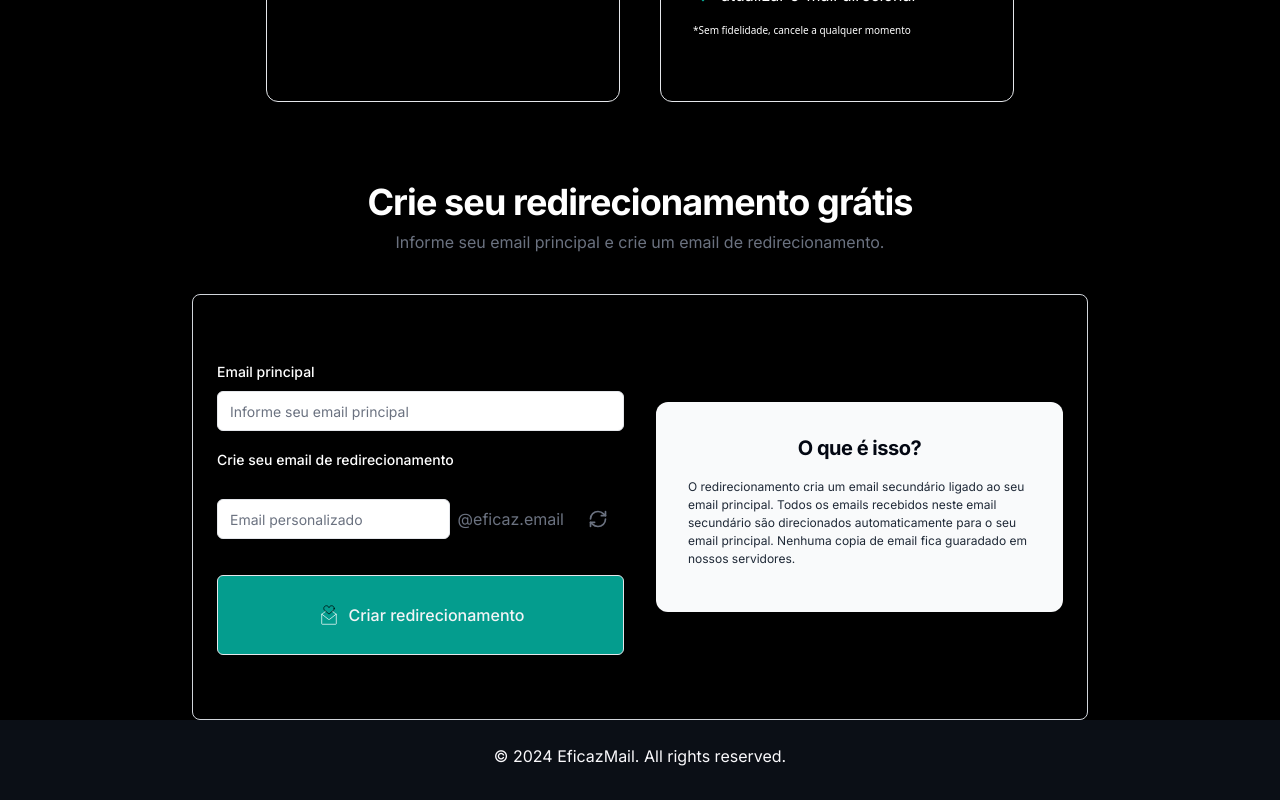
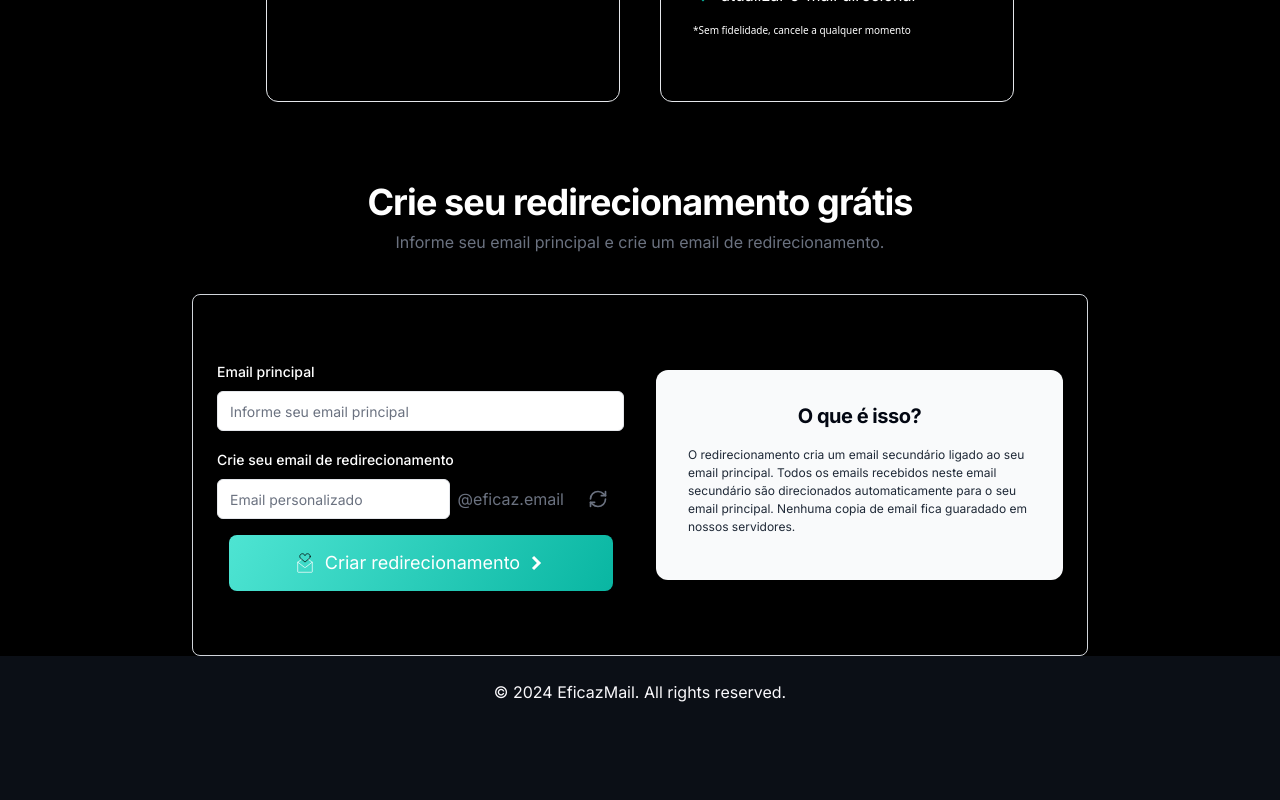
Before and after one commit to fhok2/eficazemailfront, a Next.js app: page / in a window 1280 px wide. Shown: the part 1354-2154 px from the top of the page. After the commit the page ends 2090 px from the top, so only its background shows below. Built offline with nearby package versions, Linux system fonts and the light colour scheme; no server answers.

Commit message:
correção bugs

```diff
--- a/src/components/EmailForwardingForm.js
+++ b/src/components/EmailForwardingForm.js
@@ -146,10 +146,41 @@ export default function EmailForwardingForm() {
                   </Button>
                 </div>
               </div>
-              <Button variant="link2" className="w-full" type="submit" disabled={loading}>
+              {/* <Button variant="link2" className="w-full" type="submit" disabled={loading}>
                 <EmailIcon className="h-6 w-6 mr-2" />
                 {loading ? "Criando..." : "Criar redirecionamento"}
-              </Button>
+              </Button> */}
+                  <div className="flex  w-full justify-center ">
+                    <button
+                                    className="group flex h-14 items-center justify-center rounded-lg lg:text-lg md:text-lg text-sm text-white transition-all duration-100 glow-sm hover:glow-md lg:w-96 md:w-96 sm:w-96 w-72 "
+                                    style={{
+                    border: "none",
+                    backgroundSize: "300% 100%",
+                    transition: "all 0.3s ease 0s",
+                    backgroundImage:
+                      "linear-gradient(-60deg, rgb(9, 182, 162), rgb(107, 248, 231), rgb(9, 182, 162))",
+                    backgroundPosition: "100% 0px",
+                                    }}
+                                    onMouseEnter={(e) => {
+                    e.target.style.backgroundPosition = "0% 0px";
+                                    }}
+                                    onMouseLeave={(e) => {
+                    e.target.style.backgroundPosition = "100% 0px";
+                                    }}
+                                    type="submit" disabled={loading}
+                                  >
+                                    <EmailIcon className="h-6 w-6 mr-2" />
+                {loading ? "Criando..." : "Criar redirecionamento"}
+                                    <svg
+                    xmlns="http://www.w3.org/2000/svg"
+                    viewBox="0 0 24 24"
+                    fill="currentColor"
+                    className="ml-1 h-6 w-6 transition-all duration-150 group-hover:translate-x-2"
+                                    >
+                    <path d="M10.061 19.061L17.121 12l-7.06-7.061-2.122 2.122L12.879 12l-4.94 4.939z"></path>
+                                    </svg>
+                                  </button>
+                  </div>
             </form>
           </div>
           <div className="bg-gray-50 h-[200px] sm:h-[210px] md-h[200px] lg-h[200px] xl-h[200px] rounded-xl p-6 md:p-8  m-auto  ">
--- a/src/components/HeroSection.js
+++ b/src/components/HeroSection.js
@@ -89,11 +89,11 @@ const HeroSection = () => {
           </div>
         </div>
 
-        <div className="mb-16 flex min-w-[4rem] flex-col items-center justify-center gap-3 md:mb-24 md:flex-row ">
+        <div className="mb-16 flex min-w-[4rem] flex-col items-center justify-center gap-3 md:mb-24 md:flex-row z-10 ">
           <Link href="#testefree" legacyBehavior>
             <a className="transition-all duration-150">
               <button
-                className="group flex h-14 items-center justify-center rounded-lg lg:text-lg md:text-lg text-sm font-semibold text-white transition-all duration-100 glow-sm hover:glow-md lg:w-56 md:w-56 sm:w-44 w-44"
+                className="group flex h-14 items-center justify-center rounded-lg lg:text-lg md:text-lg text-sm font-semibold text-white transition-all duration-100 glow-sm hover:glow-md lg:w-56 md:w-56 sm:w-44 w-44 "
                 style={{
                   border: "none",
                   backgroundSize: "300% 100%",
--- a/src/components/MobileMenu.js
+++ b/src/components/MobileMenu.js
@@ -4,7 +4,7 @@ import Link from 'next/link';
 const MobileMenu = ({ menuItems = [], title = "Menu", isOpen, toggleMenu, buttonClassName = "", menuClassName = "" }) => {
   return (
     <div
-      className={`fixed inset-0 z-10 bg-gray-800 text-white transition-transform duration-300 transform ${
+      className={`fixed inset-0 z-20 bg-gray-800 text-white transition-transform duration-300 transform ${
         isOpen ? 'translate-x-0' : '-translate-x-full'
       } md:hidden ${menuClassName}`}
     >
--- a/src/components/Navbar.js
+++ b/src/components/Navbar.js
@@ -23,7 +23,7 @@ const Navbar = () => {
       <Link href="/">
         <div className="text-xl font-bold">EficazMail</div>
       </Link>
-      <div className="hidden md:flex space-x-4">
+      <div className="hidden md:flex space-x-4 ">
         {menuItems.map((item) => (
           <Link key={item.href} href={item.href} className="hover:text-accent3 transition duration-300">
             {item.label}
--- a/src/components/component/sucessoModal.jsx
+++ b/src/components/component/sucessoModal.jsx
@@ -56,7 +56,7 @@ export default function Modal({ open, onClose, type, message, email }) {
           </div>
           <div className="text-center">
             <p className="text-md font-medium">{type === "success" ? "Seu endereço de e-mail é:" : ""}</p>
-            <p className="text-xl font-bold">{type === "success" ? email : message}</p>
+            <p className="text-lg font-bold mt-3">{type === "success" ? email : message}</p>
           </div>
         </div>
         <DialogFooter>
--- a/src/components/ui/button.jsx
+++ b/src/components/ui/button.jsx
@@ -21,9 +21,9 @@ const buttonVariants = cva(
         link2: "border border-gray-200  text-gray-100 sm:text-gray-100 md:text-gray-100 lg:text-gray-100 xl:text-gray-100  bg-brand-dark  hover:bg-brand-dark-600 hover:text-gray-200 dark:border-gray-800  dark:hover:bg-brand-dark-600 dark:hover:text-gray-50",
       },
       size: {
-        default: "h-20 px-4 py-2",
-        sm: "h-20 rounded-md px-3",
-        lg: "h-14 rounded-md px-8",
+        default: "h-10 px-4 py-2",
+        sm: "h-10 rounded-md px-3",
+        lg: "h-10 rounded-md px-8",
         icon: "h-10 w-10",
       },
     },
--- a/src/components/ui/dialog.jsx
+++ b/src/components/ui/dialog.jsx
@@ -30,7 +30,7 @@ const DialogContent = React.forwardRef(({ className, children, ...props }, ref)
     <DialogPrimitive.Content
       ref={ref}
       className={cn(
-        "fixed left-[50%] top-[50%] z-50 grid w-full max-w-lg translate-x-[-50%] translate-y-[-50%] gap-4 border border-gray-200 bg-white p-6 shadow-lg duration-200 data-[state=open]:animate-in data-[state=closed]:animate-out data-[state=closed]:fade-out-0 data-[state=open]:fade-in-0 data-[state=closed]:zoom-out-95 data-[state=open]:zoom-in-95 data-[state=closed]:slide-out-to-left-1/2 data-[state=closed]:slide-out-to-top-[48%] data-[state=open]:slide-in-from-left-1/2 data-[state=open]:slide-in-from-top-[48%] rounded-lg",
+        "fixed left-[50%] top-[50%] z-50 grid w-9/12 max-w-lg translate-x-[-50%] translate-y-[-50%] gap-4 border border-gray-200 bg-white p-6 shadow-lg duration-200 data-[state=open]:animate-in data-[state=closed]:animate-out data-[state=closed]:fade-out-0 data-[state=open]:fade-in-0 data-[state=closed]:zoom-out-95 data-[state=open]:zoom-in-95 data-[state=closed]:slide-out-to-left-1/2 data-[state=closed]:slide-out-to-top-[48%] data-[state=open]:slide-in-from-left-1/2 data-[state=open]:slide-in-from-top-[48%] rounded-lg",
         className
       )}
       {...props}
--- a/src/services/api.js
+++ b/src/services/api.js
@@ -5,7 +5,8 @@ const baseURL = 'https://emailpix.up.railway.app/api';
 // Configurar uma instância do Axios
 const axiosInstance = axios.create({
   baseURL,
-  withCredentials: true, // Inclui os cookies em cada requisição
+  withCredentials: true,
+  timeout: 10000, // Tempo limite de 10 segundos
 });
 
 // Função para obter o token CSRF
```
